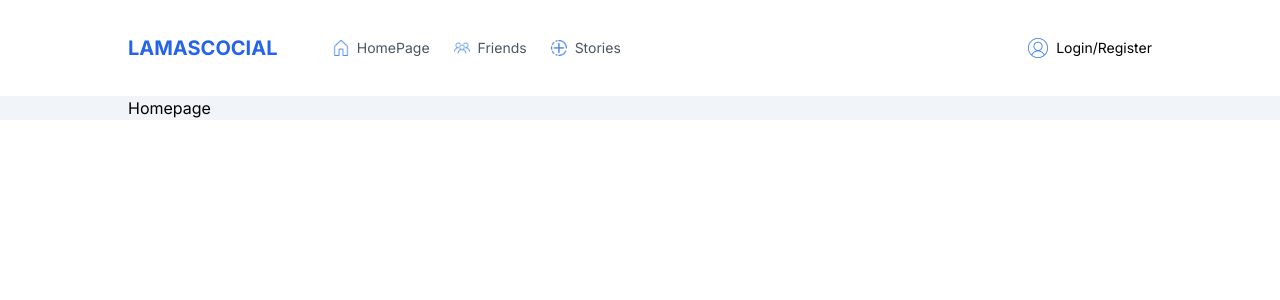
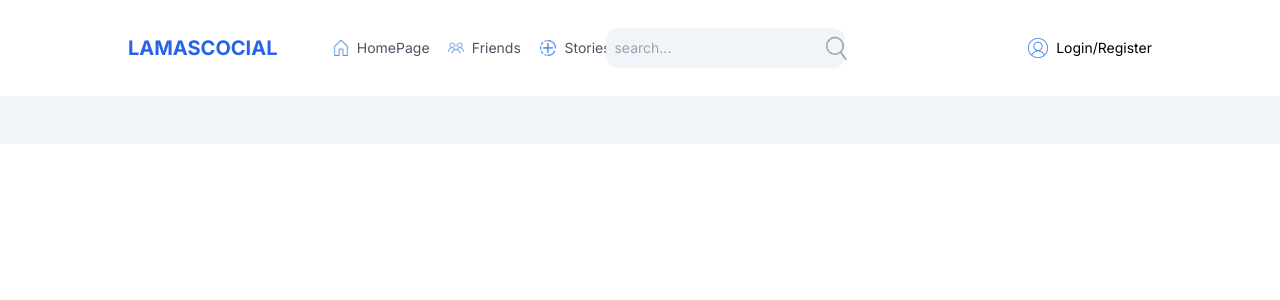
Before and after one commit to sergey87chuvasov/Social-Media-App, a Next.js app: page / in a window 1280 px wide. Shown: the top 300 px of the page. Built offline with nearby package versions, Linux system fonts and the light colour scheme; no server answers.

Commit message:
added Homepage Design

```diff
--- a/src/app/page.tsx
+++ b/src/app/page.tsx
@@ -1,7 +1,27 @@
+import AddPost from '@/components/AddPost';
+import Feed from '@/components/Feed';
+import LeftMenu from '@/components/LeftMenu';
+import RightMenu from '@/components/RightMenu';
+import Stories from '@/components/Stories';
+
 const Homepage = () => {
   return (
-    <div className=''>Homepage</div>
-  )
-}
+    <div className='flex gap-6'>
+      <div className='hidden xl:block w-[20%]'>
+        <LeftMenu />
+      </div>
+      <div className='w-full lg:w-[70%] xl:w-[50%]'>
+        <div className='flex flex-col gap-6'>
+          <Stories />
+          <AddPost />
+          <Feed />
+        </div>
+      </div>
+      <div className='hidden lg:block'>
+        <RightMenu />
+      </div>
+    </div>
+  );
+};
 
-export default Homepage
+export default Homepage;
--- /dev/null
+++ b/src/components/AddPost.tsx
@@ -0,0 +1,5 @@
+const AddPost = () => {
+  return <div className=''></div>;
+};
+
+export default AddPost;
--- /dev/null
+++ b/src/components/Feed.tsx
@@ -0,0 +1,5 @@
+const Feed = () => {
+  return <div className=''></div>;
+};
+
+export default Feed;
--- /dev/null
+++ b/src/components/LeftMenu.tsx
@@ -0,0 +1,5 @@
+const LeftMenu = () => {
+  return <div className=''></div>;
+};
+
+export default LeftMenu;
--- a/src/components/Navbar.tsx
+++ b/src/components/Navbar.tsx
@@ -17,7 +17,7 @@ const Navbar = () => {
           LAMASCOCIAL
         </Link>
       </div>
-      <div className='hidden md:flex w-[50%] text-sm'>
+      <div className='hidden md:flex w-[50%] text-sm items-center justify-between'>
         <div className='flex gap-6 text-gray-600'>
           <Link href='/' className='flex items-center gap-2'>
             <Image
@@ -50,6 +50,14 @@ const Navbar = () => {
             <span>Stories</span>
           </Link>
         </div>
+        <div className='hidden xl:flex p-2 bg-slate-100 items-center rounded-xl'>
+          <input
+            type='text'
+            placeholder='search...'
+            className='bg-transparent outline-none'
+          />
+          <Image src='/search.png' alt='' width={24} height={14} />
+        </div>
       </div>
       <div className='w-[30%] flex items-center gap-4 xl:gap-8 justify-end'>
         <ClerkLoading>
@@ -58,7 +66,7 @@ const Navbar = () => {
         <ClerkLoaded>
           <SignedIn>
             <div className='cursor-pointer'>
-              <Image src='/people.png' alt='' width={20} height={20} />
+              <Image src='/people.png' alt='' width={24} height={24} />
             </div>
             <div className='cursor-pointer'>
               <Image src='/messages.png' alt='' width={20} height={20} />
--- /dev/null
+++ b/src/components/RightMenu.tsx
@@ -0,0 +1,5 @@
+const RightMenu = () => {
+  return <div className=''></div>;
+};
+
+export default RightMenu;
--- /dev/null
+++ b/src/components/Stories.tsx
@@ -0,0 +1,5 @@
+const Stories = () => {
+  return <div className=''></div>;
+};
+
+export default Stories;
```
